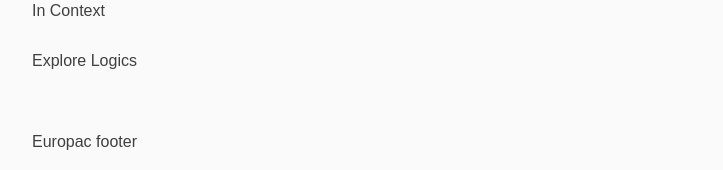
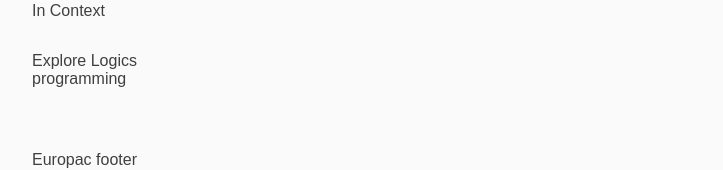
Before and after one commit to europach/europach-app, a React (Create React App) app: page /germany/functional-programming in a window 1280 px wide. Shown: the part 1030-1200 px from the top of the page, without its empty margins (278-1001 px from the left). Built offline with nearby package versions, Linux system fonts and the light colour scheme; a web font is replaced by a local one.

Commit message:
base filtering logic for events

```diff
--- a/src/components/EventPage/EventPage.js
+++ b/src/components/EventPage/EventPage.js
@@ -8,6 +8,7 @@ import ArrowBack from '../../assets/images/arrow_back.svg';
 import Moment from 'react-moment';
 import { ImageIconMapping } from '../../filters/eventMappings';
 import CardList from '../CardList';
+import LogicToggle from '../LogicToggle';
 
 const NavCard = ({title, event}) => {
   const { startDate, name, url } = event;
@@ -143,6 +144,8 @@ export const EventPage = ({ match }) => {
 
       <Section>
         Explore Logics
+
+        <LogicToggle event={currentEvent} storyName={storyName} />
       </Section>
     </div>
   )
--- /dev/null
+++ b/src/components/LogicToggle/LogicToggle.js
@@ -0,0 +1,66 @@
+import React from 'react';
+import { FilterGroup } from './styles';
+import { storyFilter } from '../../filters/StoryFilter';
+import CardList from '../CardList';
+import EventCard from '../EventCard';
+
+const Filter = (props) => {
+  return (
+    <span onClick={props.onFilter} filterName={props.name}>{ props.name }</span>
+  )
+};
+
+export class LogicToggle extends React.Component {
+  constructor(props) {
+    super(props);
+
+    this.state = {
+      selectedEvents: null
+    };
+  }
+
+  filterOtherStories = false;
+  currentStory = `/${this.props.storyName}`
+
+  defaultLogics = () => {
+    const logics = this.props.event.logics;
+    const eventHasLogics = logics.length > 0;
+    return eventHasLogics ? [logics[0]] : ['fake-logic'];
+  }
+
+  componentWillMount() {
+    const baseStoryEvents = storyFilter(this.currentStory, this.defaultLogics(), this.filterOtherStories);
+
+    this.setState({
+      selectedEvents: baseStoryEvents,
+    })
+  }
+
+  onFilter = (event) => {
+    const filterEventsBy = event.target.getAttribute('filterName');
+
+    this.setState({
+      selectedEvents: storyFilter(
+        this.currentStory,
+        [filterEventsBy],
+        this.filterOtherStories
+      )
+    })
+  }
+
+  render() {
+    const { event } = this.props;
+    const { logics } = event;
+    const selectedEvents = this.state.selectedEvents;
+
+    return (
+      <div>
+        <FilterGroup>
+          { logics.map(name => <Filter name={name} onFilter={this.onFilter} />) }
+
+          <CardList items={selectedEvents} cardType={EventCard} width={'100%'} />
+        </FilterGroup>
+      </div>
+    )
+  }
+}
--- /dev/null
+++ b/src/components/LogicToggle/index.js
@@ -0,0 +1,3 @@
+import { LogicToggle } from './LogicToggle';
+
+export default LogicToggle;
--- /dev/null
+++ b/src/components/LogicToggle/styles.js
@@ -0,0 +1,4 @@
+import styled from 'styled-components'
+
+export const FilterGroup = styled.div`
+`;
```
